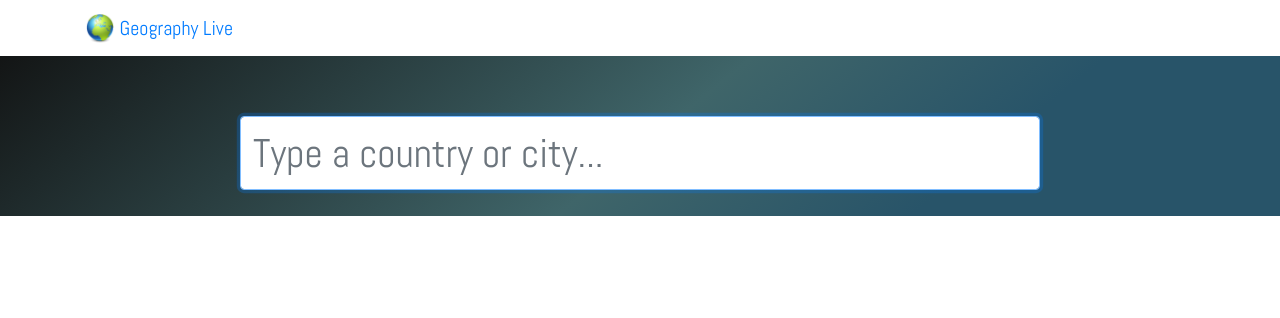
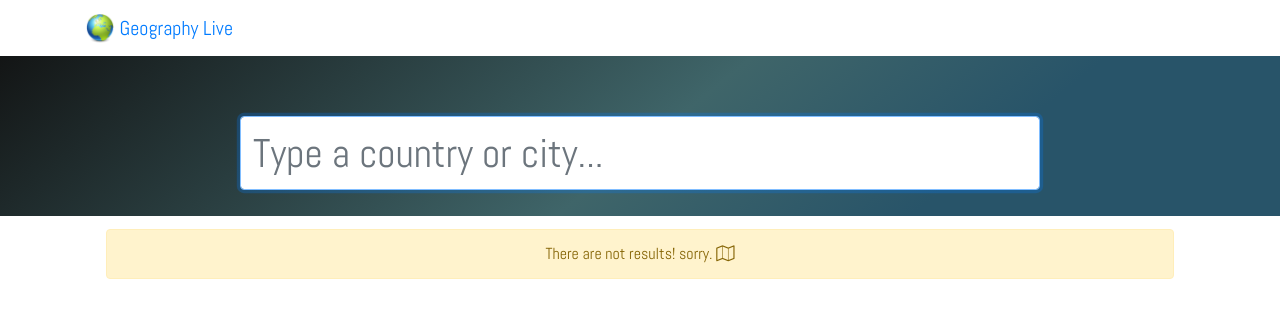
Before and after one commit to codesandtags/geography-live, an Angular app: page / in a window 1280 px wide. Shown: the top 318 px of the page. Built offline with nearby package versions, Linux system fonts and the light colour scheme.

Commit message:
feat: Improved logic to search results

```diff
--- a/src/app/results/result-list/result-list.component.html
+++ b/src/app/results/result-list/result-list.component.html
@@ -1,5 +1,12 @@
 <div class="container">
-  <div class="row">
-    <app-result-detail class="col-xs-12 col-md-4" *ngFor="let result of searchResults" [result]="result"></app-result-detail>
+  <div class="row" *ngIf="isResultFound">
+    <app-result-detail class="col-xs-12 col-md-4" *ngFor="let result of searchResults"
+                       [result]="result"></app-result-detail>
+  </div>
+
+  <div class="alert">
+    <div class="alert alert-warning text-center" role="alert" *ngIf="!isResultFound">
+      There are not results! sorry. <span class="fa fa-map-o"></span>
+    </div>
   </div>
 </div>
--- a/src/app/results/result-list/result-list.component.ts
+++ b/src/app/results/result-list/result-list.component.ts
@@ -9,6 +9,7 @@ import { SearchService } from '../../search/search.service';
 export class ResultListComponent implements OnInit {
 
   searchResults;
+  isResultFound = false;
 
   constructor(private searchService: SearchService) {
   }
@@ -16,6 +17,7 @@ export class ResultListComponent implements OnInit {
   ngOnInit() {
     this.searchService.searchResults.subscribe(data => {
       this.searchResults = data;
+      this.isResultFound = (data.length > 0);
     });
   }
 
--- a/src/app/search/search.component.html
+++ b/src/app/search/search.component.html
@@ -7,7 +7,7 @@
              name="q"
              autofocus
              autocomplete="false"
-             (keydown)="onSearch()"
+             (input)="onSearch()"
              formControlName="q"
       >
     </div>
--- a/src/app/search/search.component.ts
+++ b/src/app/search/search.component.ts
@@ -30,6 +30,8 @@ export class SearchComponent implements OnInit {
 
     if (searchValue && searchValue.length >= 2) {
       this.searchService.searchByTerm(searchValue);
+    } else {
+      this.searchService.searchResults.emit([]);
     }
   }
 }
```
Also changed, not shown: .angular-cli.json.
